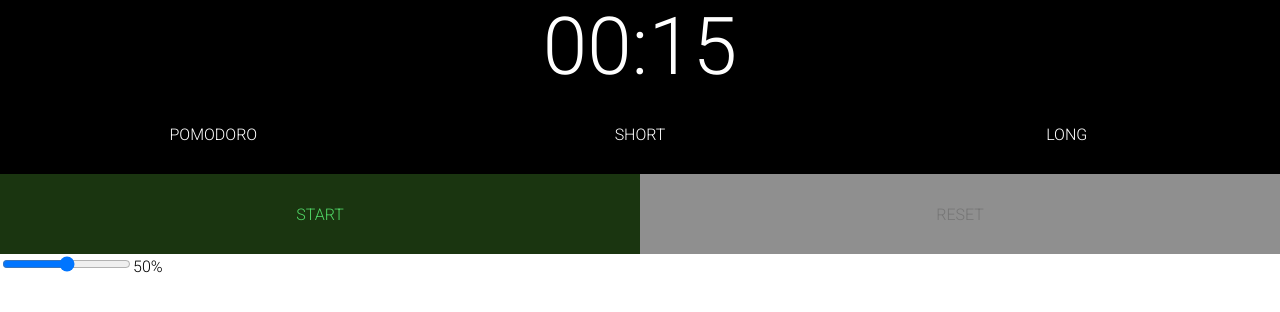
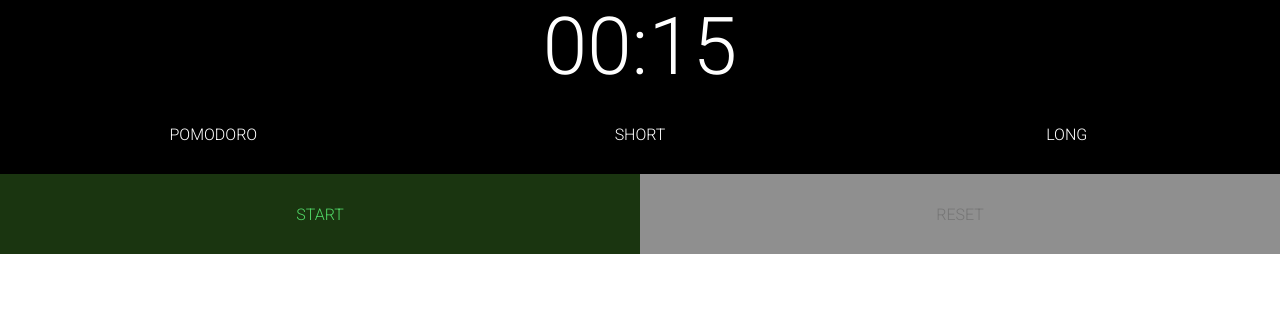
Before and after one commit to jzse/react-pomodoro, a React (Create React App) app: page / in a window 1280 px wide. Shown: the top 312 px of the page. Built offline with nearby package versions, Linux system fonts and the light colour scheme.

Commit message:
feat: Disable user volume control/time edit form  until required

```diff
--- a/src/App.js
+++ b/src/App.js
@@ -21,7 +21,7 @@
       remaining: MODES_DEFAULT.pomodoro.initial,
       isEnabled: false,
       isAlarmed: false,
-      volume: 0.5,
+      volume: 0.2,
       modes: MODES_DEFAULT,
       activeMode: MODES_DEFAULT.pomodoro.id,
       history: {},
@@ -32,8 +32,8 @@
     this.handleComplete = this.handleComplete.bind(this);
     this.handleModeChange = this.handleModeChange.bind(this);
     this.handleStatusChange = this.handleStatusChange.bind(this);
-    this.handleTimeFormChange = this.handleTimeFormChange.bind(this);
-    this.handleVolumeChange = this.handleVolumeChange.bind(this);
+    // this.handleTimeFormChange = this.handleTimeFormChange.bind(this);
+    // this.handleVolumeChange = this.handleVolumeChange.bind(this);/
   }
 
   addHistory(existingHistory) {
@@ -111,30 +111,30 @@
     }
   }
 
-  handleTimeFormChange(newRemaining) {
-    const activeMode = this.state.activeMode;
-    const updatedModes = {
-      ...this.state.modes,
-      [activeMode]: {
-        id: activeMode,
-        name: this.state.modes[activeMode].name,
-        initial: newRemaining,
-      },
-    };
-    this.setState({
-      initial: newRemaining,
-      remaining: newRemaining,
-      isEnabled: false,
-      isAlarmed: false,
-      modes: updatedModes,
-    });
-  }
+  // handleTimeFormChange(newRemaining) {
+  //   const activeMode = this.state.activeMode;
+  //   const updatedModes = {
+  //     ...this.state.modes,
+  //     [activeMode]: {
+  //       id: activeMode,
+  //       name: this.state.modes[activeMode].name,
+  //       initial: newRemaining,
+  //     },
+  //   };
+  //   this.setState({
+  //     initial: newRemaining,
+  //     remaining: newRemaining,
+  //     isEnabled: false,
+  //     isAlarmed: false,
+  //     modes: updatedModes,
+  //   });
+  // }
 
-  handleVolumeChange(event) {
-    this.setState({
-      volume: event.target.value,
-    });
-  }
+  // handleVolumeChange(event) {
+  //   this.setState({
+  //     volume: event.target.value,
+  //   });
+  // }
 
   render() {
     const {
@@ -178,16 +178,6 @@
             onStatusChange={this.handleStatusChange}
           />
 
-          <input
-            type="range"
-            min="0"
-            max="1"
-            value={this.state.volume}
-            step="0.1"
-            onChange={this.handleVolumeChange}
-          />
-          <span>{this.state.volume * 100}%</span>
-
           <HistoryList {...{ history }} />
         </div>
       </div>
```
